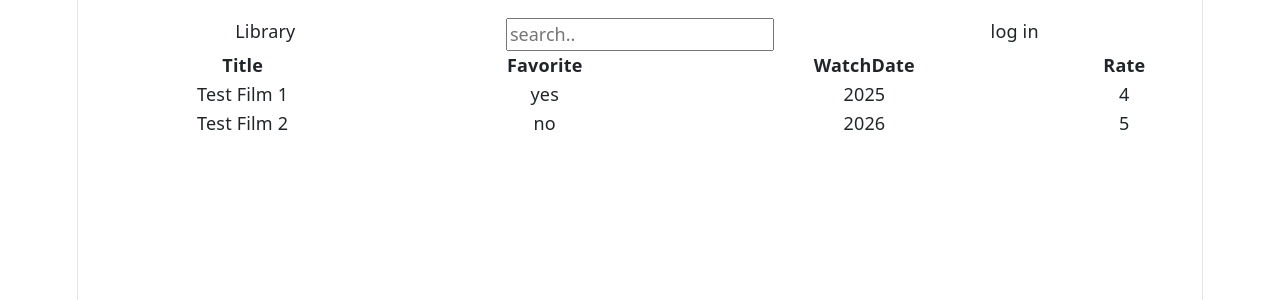
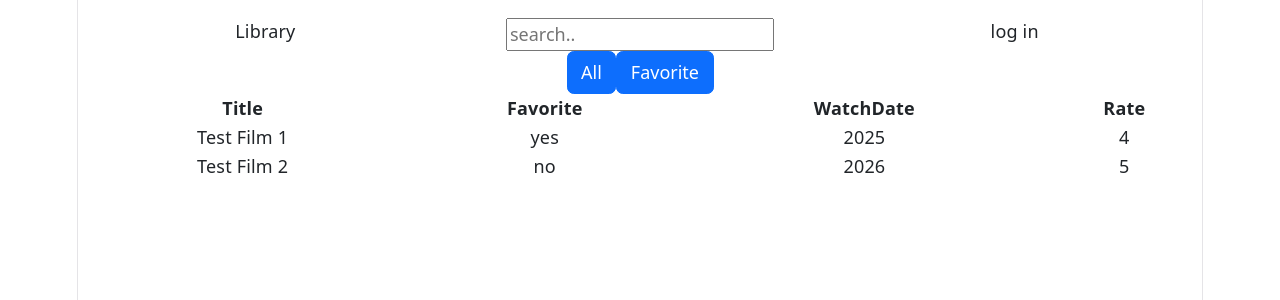
Before and after one commit to Royahp/web_app, a React (Vite) app in the folder labs/lab5/client/: page / in a window 1280 px wide. Shown: the top 300 px of the page. Built offline with nearby package versions, Linux system fonts and the light colour scheme.

Commit message:
filter added

```diff
--- a/labs/lab5/client/src/App.jsx
+++ b/labs/lab5/client/src/App.jsx
@@ -12,10 +12,37 @@ function App() {
       { id: 2, title: "Test Film 2", favorite: 0, watchdate: "2026", rate: 5 },
     ]);
   }, []);
+
+  const filterFilms = (type) => {
+    if (type == "all") {
+      setFilmData([
+        {
+          id: 1,
+          title: "Test Film 1",
+          favorite: 1,
+          watchdate: "2025",
+          rate: 4,
+        },
+        {
+          id: 2,
+          title: "Test Film 2",
+          favorite: 0,
+          watchdate: "2026",
+          rate: 5,
+        },
+      ]);
+    }
+    if (type == "favorite") {
+      setFilmData((prev) => {
+        prev.filter((f) => f.favorite === 1);
+      });
+    }
+  };
+
   return (
     <>
       <Header />
-      <Filter />
+      <Filter onFilter={filterFilms} />
       <FilmList films={filmData} />
     </>
   );
--- a/labs/lab5/client/src/components/Filter.jsx
+++ b/labs/lab5/client/src/components/Filter.jsx
@@ -1,6 +1,13 @@
 import { Fragment } from "react";
-function Filter() {
-  const cities = ["Teh", "Rasht", "Shiraz"];
-  return <></>;
+
+import { Button } from "react-bootstrap";
+
+function Filter(props) {
+  return (
+    <div>
+      <Button onClick={() => props.onFilter("all")}>All</Button>
+      <Button onClick={() => props.onFilter("favorite")}>Favorite</Button>
+    </div>
+  );
 }
 export default Filter;
```
